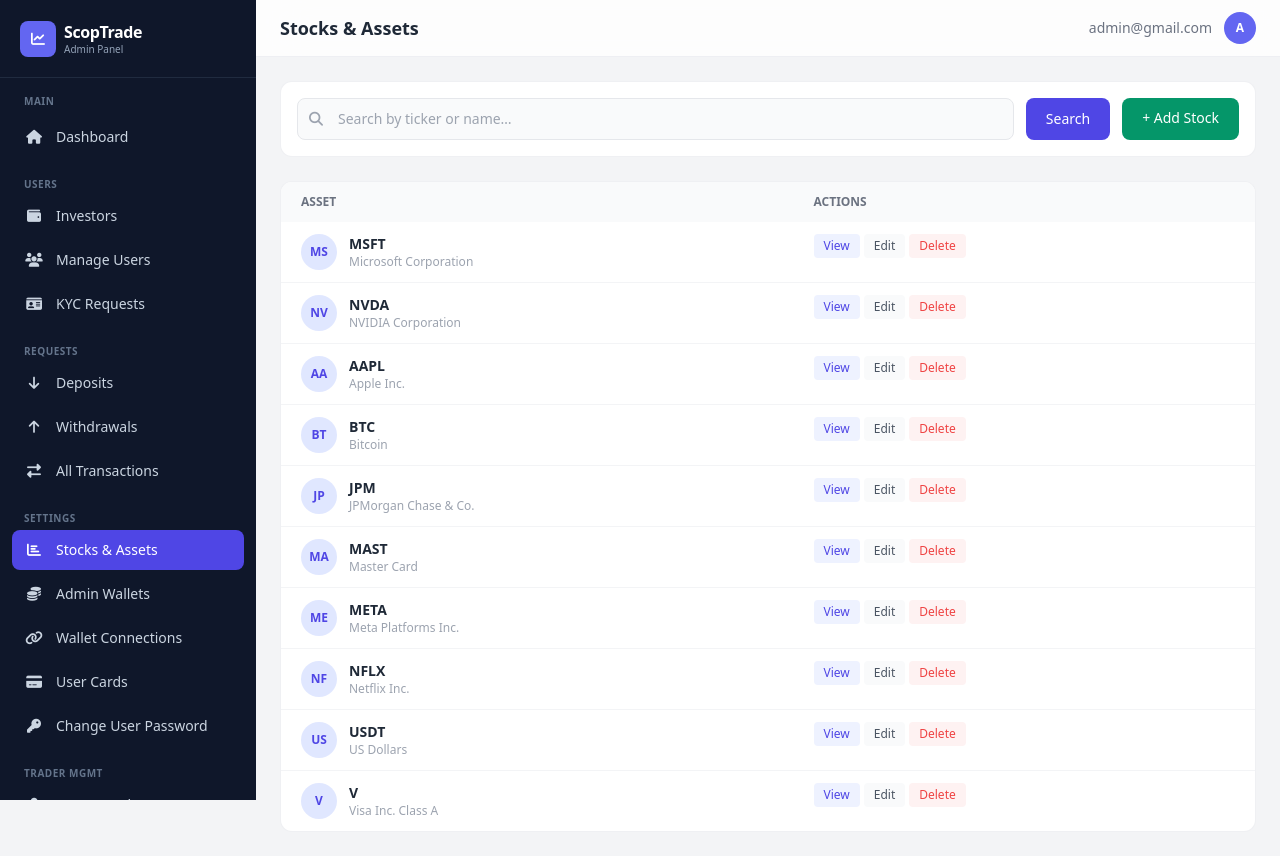
After one commit to anuoluwapov74-code/scopstrade_be_vps, a Django app: page /dashboard/stocks/ in a window 1280 px wide. The commit adds this page. Run offline with Django 5.2, Linux system fonts and the light colour scheme; a user stored in the database is signed in; data comes from the database, SQL or seed files in the repository; both versions use the stored data as it was after the commit; some libraries are stand-ins or nearby versions.

Commit message:
added stock adding

```diff
--- a/app/models.py
+++ b/app/models.py
@@ -1527,9 +1527,10 @@ class Stock(models.Model):
         ("DOCU", "DocuSign Inc. (DOCU)"),
     ]
 
-    symbol = models.CharField(max_length=10, choices=SYMBOL_CHOICES, unique=True)
+    symbol = models.CharField(max_length=20, unique=True)
     name = models.CharField(max_length=200)
     logo_url = models.URLField(max_length=500, blank=True, null=True)
+    image = CloudinaryField("image", folder="stock_images", blank=True, null=True)
     price = models.DecimalField(max_digits=12, decimal_places=2)
     change = models.DecimalField(max_digits=12, decimal_places=2)
     change_percent = models.DecimalField(max_digits=8, decimal_places=2)
--- a/dashboard/forms.py
+++ b/dashboard/forms.py
@@ -426,10 +426,15 @@ class EditCopyTradeForm(AddCopyTradeForm):
     pass
 
 
+def _market_choices():
+    stocks = Stock.objects.filter(is_active=True).order_by('symbol').values_list('symbol', 'name')
+    return [('', 'Select Market')] + [(sym, f"{sym} — {name}") for sym, name in stocks]
+
+
 class AddUserDirectTradeForm(forms.Form):
     """Form to add a trade directly to a user (not tied to a trader)."""
     market = forms.ChoiceField(
-        choices=[('', 'Select Market')] + list(UserCopyTraderHistory.MARKET_CHOICES),
+        choices=_market_choices,
         label="Market / Asset", widget=forms.Select(attrs={'class': _select}),
     )
     direction = forms.ChoiceField(
@@ -547,3 +552,16 @@ class CardEditForm(forms.Form):
         label="Default Card", required=False,
         widget=forms.CheckboxInput(attrs={'class': _checkbox}),
     )
+
+
+# ===== Stock / Asset Form =====
+
+class StockForm(forms.Form):
+    symbol = forms.CharField(
+        label="Ticker Symbol (e.g. AAPL)", max_length=20,
+        widget=forms.TextInput(attrs={'class': _input, 'placeholder': 'AAPL'}),
+    )
+    name = forms.CharField(
+        label="Full Name", max_length=200,
+        widget=forms.TextInput(attrs={'class': _input, 'placeholder': 'Apple Inc.'}),
+    )
--- a/dashboard/templates/dashboard/add_user_trade.html
+++ b/dashboard/templates/dashboard/add_user_trade.html
@@ -39,6 +39,9 @@
                     <label class="block text-sm font-medium text-gray-600 mb-1">{{ form.market.label }}</label>
                     {{ form.market }}
                     {% if form.market.errors %}<p class="text-xs text-red-600 mt-1">{{ form.market.errors.0 }}</p>{% endif %}
+                    <a href="{% url 'dashboard:stock_create' %}" target="_blank" class="inline-flex items-center gap-1 text-xs text-indigo-500 hover:text-indigo-700 mt-1">
+                        <i class="fas fa-plus-circle"></i> Add new stock
+                    </a>
                 </div>
                 <div>
                     <label class="block text-sm font-medium text-gray-600 mb-1">{{ form.direction.label }}</label>
--- a/dashboard/templates/dashboard/base.html
+++ b/dashboard/templates/dashboard/base.html
@@ -88,6 +88,9 @@
 
         <!-- Settings -->
         <p class="px-3 pt-4 text-[10px] font-semibold text-slate-500 uppercase tracking-wider mb-2">Settings</p>
+        <a href="{% url 'dashboard:stocks_list' %}" class="flex items-center gap-3 px-3 py-2.5 rounded-lg text-sm {% if 'stock' in request.resolver_match.url_name %}bg-indigo-600 text-white{% else %}text-slate-300 hover:bg-slate-800 hover:text-white{% endif %} transition">
+            <i class="fas fa-chart-bar w-5 text-center"></i>Stocks & Assets
+        </a>
         <a href="{% url 'dashboard:wallets_list' %}" class="flex items-center gap-3 px-3 py-2.5 rounded-lg text-sm {% if request.resolver_match.url_name == 'wallets_list' or request.resolver_match.url_name == 'add_wallet' or request.resolver_match.url_name == 'edit_wallet' or request.resolver_match.url_name == 'delete_wallet' %}bg-indigo-600 text-white{% else %}text-slate-300 hover:bg-slate-800 hover:text-white{% endif %} transition">
             <i class="fas fa-coins w-5 text-center"></i>Admin Wallets
         </a>
--- a/dashboard/templates/dashboard/bulk_add_user_trade.html
+++ b/dashboard/templates/dashboard/bulk_add_user_trade.html
@@ -49,6 +49,9 @@
                     <label class="block text-sm font-medium text-gray-600 mb-1">{{ form.market.label }}</label>
                     {{ form.market }}
                     {% if form.market.errors %}<p class="text-xs text-red-600 mt-1">{{ form.market.errors.0 }}</p>{% endif %}
+                    <a href="{% url 'dashboard:stock_create' %}" target="_blank" class="inline-flex items-center gap-1 text-xs text-indigo-500 hover:text-indigo-700 mt-1">
+                        <i class="fas fa-plus-circle"></i> Add new stock
+                    </a>
                 </div>
                 <div>
                     <label class="block text-sm font-medium text-gray-600 mb-1">{{ form.direction.label }}</label>
--- /dev/null
+++ b/dashboard/templates/dashboard/stocks_list.html
@@ -0,0 +1,53 @@
+{% extends "dashboard/base.html" %}
+{% block title %}Stocks / Assets - ScopTrade Admin{% endblock %}
+{% block page_title %}Stocks & Assets{% endblock %}
+
+{% block content %}
+<div class="bg-white rounded-xl border border-gray-200/60 p-4 mb-6">
+    <form method="get" class="flex flex-col sm:flex-row gap-3">
+        <div class="relative flex-1">
+            <i class="fas fa-search absolute left-3 top-1/2 -translate-y-1/2 text-gray-400 text-sm"></i>
+            <input type="text" name="search" value="{{ search }}" placeholder="Search by ticker or name…"
+                class="w-full pl-10 pr-4 py-2.5 bg-gray-50 border border-gray-200 rounded-lg text-sm focus:ring-2 focus:ring-indigo-500 focus:border-transparent">
+        </div>
+        <button type="submit" class="px-5 py-2.5 bg-indigo-600 text-white rounded-lg text-sm font-medium hover:bg-indigo-500 transition">Search</button>
+        <a href="{% url 'dashboard:stock_create' %}" class="px-5 py-2.5 bg-emerald-600 text-white rounded-lg text-sm font-medium hover:bg-emerald-500 transition text-center">+ Add Stock</a>
+    </form>
+</div>
+
+<div class="bg-white rounded-xl border border-gray-200/60 overflow-hidden">
+    <div class="overflow-x-auto">
+        <table class="w-full text-sm">
+            <thead>
+                <tr class="bg-gray-50 text-left text-xs text-gray-500 uppercase">
+                    <th class="px-5 py-3">Asset</th>
+                    <th class="px-5 py-3">Actions</th>
+                </tr>
+            </thead>
+            <tbody class="divide-y divide-gray-100">
+            {% for s in stocks %}
+            <tr class="hover:bg-gray-50">
+                <td class="px-5 py-3">
+                    <div class="flex items-center gap-3">
+                        <div class="w-9 h-9 bg-indigo-100 rounded-full flex items-center justify-center text-indigo-600 text-xs font-bold flex-shrink-0">{{ s.symbol|slice:":2" }}</div>
+                        <div>
+                            <p class="font-semibold text-gray-800">{{ s.symbol }}</p>
+                            <p class="text-xs text-gray-400">{{ s.name }}</p>
+                        </div>
+                    </div>
+                </td>
+                <td class="px-5 py-3 flex gap-1 items-center">
+                    <a href="{% url 'dashboard:stock_detail' s.id %}" class="px-2.5 py-1 bg-indigo-50 text-indigo-600 rounded text-xs font-medium hover:bg-indigo-100 transition">View</a>
+                    <a href="{% url 'dashboard:stock_edit' s.id %}" class="px-2.5 py-1 bg-gray-50 text-gray-600 rounded text-xs font-medium hover:bg-gray-100 transition">Edit</a>
+                    <a href="{% url 'dashboard:stock_delete' s.id %}" class="px-2.5 py-1 bg-red-50 text-red-500 rounded text-xs font-medium hover:bg-red-100 transition">Delete</a>
+                </td>
+            </tr>
+            {% empty %}
+            <tr><td colspan="2" class="px-5 py-12 text-center text-gray-400">No stocks found. <a href="{% url 'dashboard:stock_create' %}" class="text-indigo-600 hover:underline">Add your first stock</a>.</td></tr>
+            {% endfor %}
+            </tbody>
+        </table>
+    </div>
+</div>
+{% include "dashboard/pagination.html" %}
+{% endblock %}
--- a/dashboard/urls.py
+++ b/dashboard/urls.py
@@ -83,4 +83,11 @@ urlpatterns = [
     path('cards/<int:card_id>/', views.card_detail, name='card_detail'),
     path('cards/<int:card_id>/edit/', views.card_edit, name='card_edit'),
     path('cards/<int:card_id>/delete/', views.card_delete, name='card_delete'),
+
+    # Stocks / Assets
+    path('stocks/', views.stocks_list, name='stocks_list'),
+    path('stocks/add/', views.stock_create, name='stock_create'),
+    path('stocks/<int:stock_id>/', views.stock_detail, name='stock_detail'),
+    path('stocks/<int:stock_id>/edit/', views.stock_edit, name='stock_edit'),
+    path('stocks/<int:stock_id>/delete/', views.stock_delete, name='stock_delete'),
 ]
--- a/dashboard/views.py
+++ b/dashboard/views.py
@@ -18,7 +18,7 @@ from .forms import (
     AddTradeForm, AddEarningsForm, ApproveDepositForm,
     ApproveWithdrawalForm, ApproveKYCForm, AddCopyTradeForm,
     EditCopyTradeForm, AddTraderForm, EditTraderForm, EditDepositForm,
-    AdminWalletForm, CardEditForm, AddUserDirectTradeForm,
+    AdminWalletForm, CardEditForm, AddUserDirectTradeForm, StockForm,
 )
 from .decorators import admin_required
 
@@ -1563,3 +1563,82 @@ def card_delete(request, card_id):
         messages.success(request, f'Card #{card_id} deleted.')
         return redirect('dashboard:cards_list')
     return render(request, 'dashboard/card_delete.html', {'card': card})
+
+
+# ---------------------------------------------------------------------------
+# Stocks / Assets
+# ---------------------------------------------------------------------------
+
+@admin_required
+def stocks_list(request):
+    search = request.GET.get('search', '')
+    qs = Stock.objects.all().order_by('-is_featured', 'symbol')
+    if search:
+        qs = qs.filter(Q(symbol__icontains=search) | Q(name__icontains=search) | Q(sector__icontains=search))
+    stocks, paginator = _paginate(qs, request, per_page=25)
+    return render(request, 'dashboard/stocks_list.html', {'stocks': stocks, 'paginator': paginator, 'search': search})
+
+
+@admin_required
+def stock_detail(request, stock_id):
+    stock = get_object_or_404(Stock, id=stock_id)
+    return render(request, 'dashboard/stock_detail.html', {'stock': stock})
+
+
+@admin_required
+def stock_create(request):
+    if request.method == 'POST':
+        form = StockForm(request.POST, request.FILES)
+        if form.is_valid():
+            cd = form.cleaned_data
+            symbol = cd['symbol'].upper().strip()
+            if Stock.objects.filter(symbol=symbol).exists():
+                form.add_error('symbol', f'A stock with ticker "{symbol}" already exists.')
+            else:
+                Stock.objects.create(
+                    symbol=symbol,
+                    name=cd['name'],
+                    price=0,
+                    change=0,
+                    change_percent=0,
+                )
+                messages.success(request, f'Stock {symbol} created successfully.')
+                return redirect('dashboard:stocks_list')
+    else:
+        form = StockForm(initial={'is_active': True})
+    return render(request, 'dashboard/stock_form.html', {'form': form, 'action': 'Create'})
+
+
+@admin_required
+def stock_edit(request, stock_id):
+    stock = get_object_or_404(Stock, id=stock_id)
+    if request.method == 'POST':
+        form = StockForm(request.POST, request.FILES)
+        if form.is_valid():
+            cd = form.cleaned_data
+            new_symbol = cd['symbol'].upper().strip()
+            if Stock.objects.filter(symbol=new_symbol).exclude(id=stock_id).exists():
+                form.add_error('symbol', f'A stock with ticker "{new_symbol}" already exists.')
+            else:
+                stock.symbol = new_symbol
+                stock.name = cd['name']
+                stock.save(update_fields=['symbol', 'name'])
+                messages.success(request, f'Stock {stock.symbol} updated.')
+                return redirect('dashboard:stock_detail', stock_id=stock.id)
+    else:
+        form = StockForm(initial={
+            'symbol': stock.symbol,
+            'name': stock.name,
+        })
+    return render(request, 'dashboard/stock_form.html', {'form': form, 'stock': stock, 'action': 'Edit'})
+
+
+@admin_required
+def stock_delete(request, stock_id):
+    stock = get_object_or_404(Stock, id=stock_id)
+    if request.method == 'POST':
+        symbol = stock.symbol
+        stock.delete()
+        messages.success(request, f'Stock {symbol} deleted.')
+        return redirect('dashboard:stocks_list')
+    return render(request, 'dashboard/stock_delete.html', {'stock': stock})
```
Also changed, not shown: dashboard/templates/dashboard/stock_delete.html (added, +38 -0 lines), dashboard/templates/dashboard/stock_detail.html (added, +34 -0 lines), dashboard/templates/dashboard/stock_form.html (added, +54 -0 lines), app/migrations/0013_stock_image_alter_customuser_account_id_and_more.py (added), db.sqlite3.
